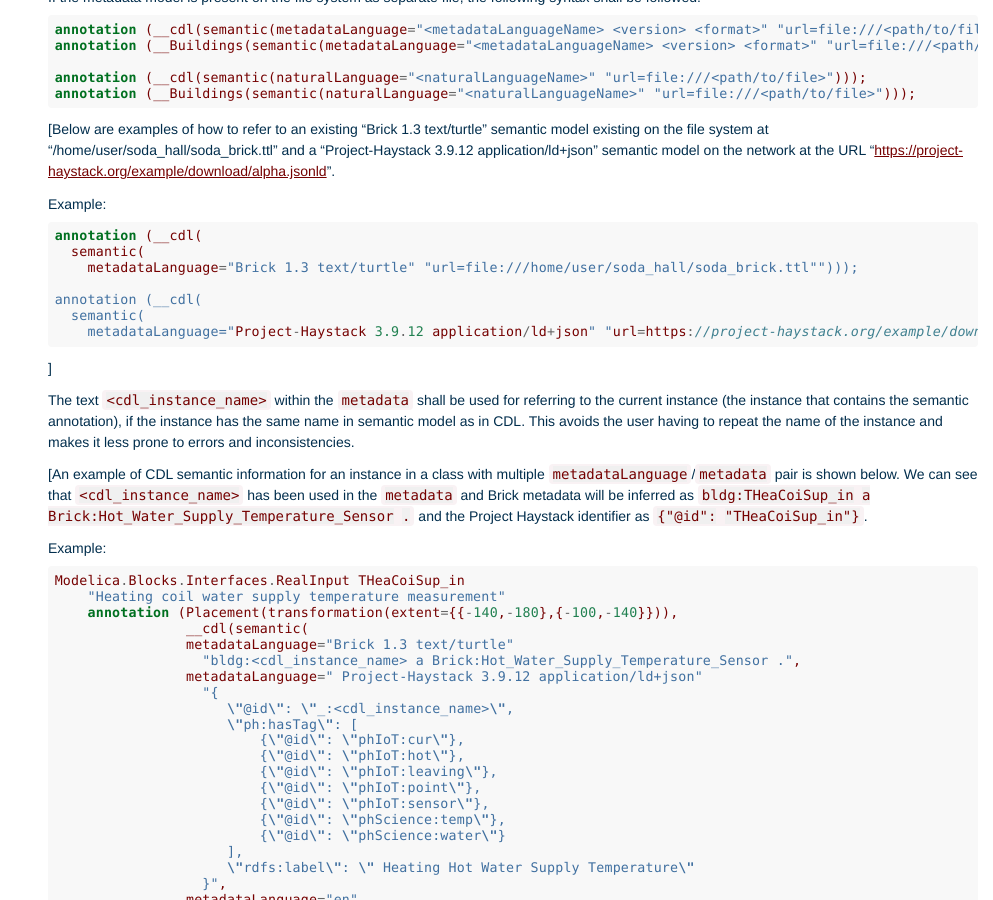
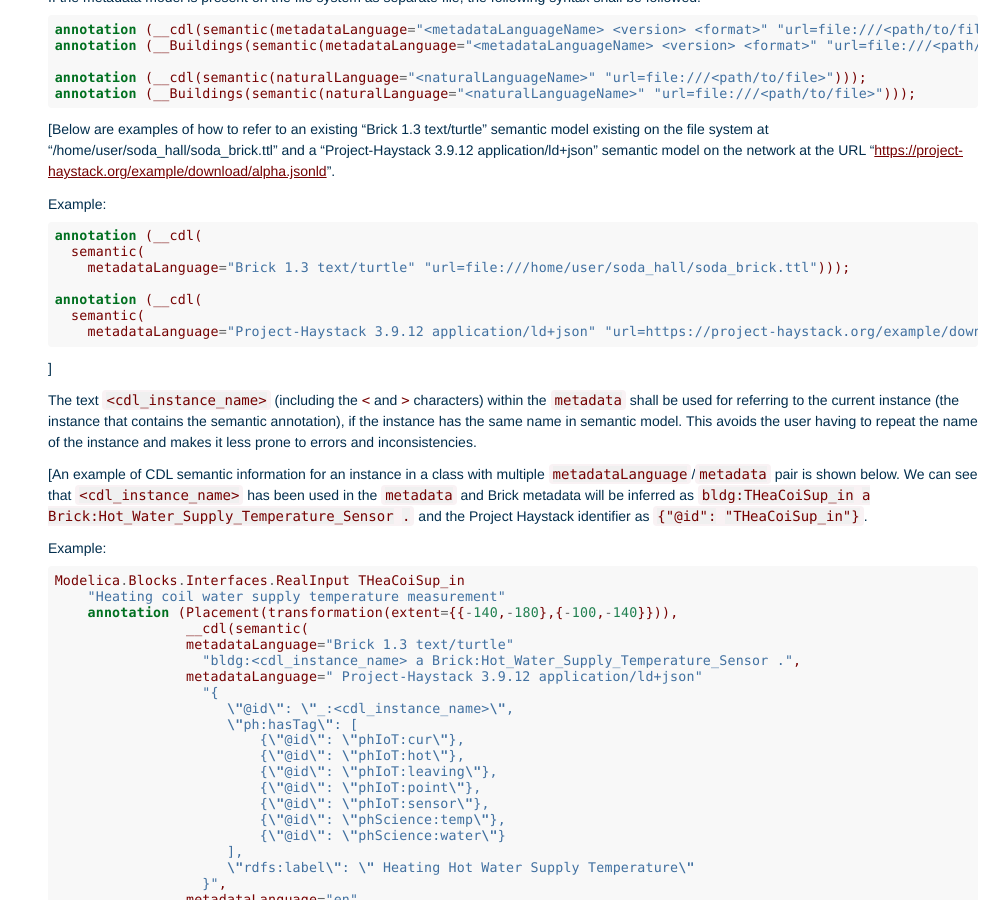
Before and after one commit to lbl-srg/obc, a Sphinx documentation site: the page built from specification/source/cdl.rst, in a window 1280 px wide and 900 px high, scrolled down 25867 px. Shown: the whole window, without its empty margins (287-1280 px from the left). Built offline with Sphinx 7.4.7, drawn with Linux system fonts in a browser that asks for light colours; formulas are drawn with MathJax 3; cross-references to code outside the pages are shown as plain code.

Commit message:
fixing typos and errors

```diff
--- a/specification/source/cdl.rst
+++ b/specification/source/cdl.rst
@@ -1899,7 +1899,7 @@ Example:
 
   annotation (__cdl(
     semantic(
-      metadataLanguage="Brick 1.3 text/turtle" "url=file:///home/user/soda_hall/soda_brick.ttl"")));
+      metadataLanguage="Brick 1.3 text/turtle" "url=file:///home/user/soda_hall/soda_brick.ttl")));
 
   annotation (__cdl(
     semantic(
@@ -1907,9 +1907,10 @@ Example:
 
 ]
 
-The text ``<cdl_instance_name>`` within the ``metadata`` shall be used for
+The text ``<cdl_instance_name>`` (including the `<` and `>` characters) within
+the ``metadata`` shall be used for
 referring to the current instance (the instance that contains the semantic
-annotation), if the instance has the same name in semantic model as in CDL.
+annotation), if the instance has the same name in semantic model.
 This avoids the user having to repeat the name of the instance and
 makes it less prone to errors and inconsistencies.
 
```
